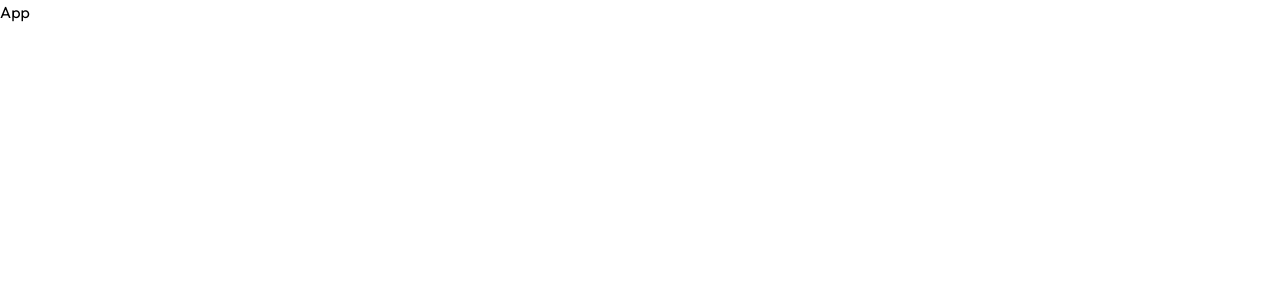
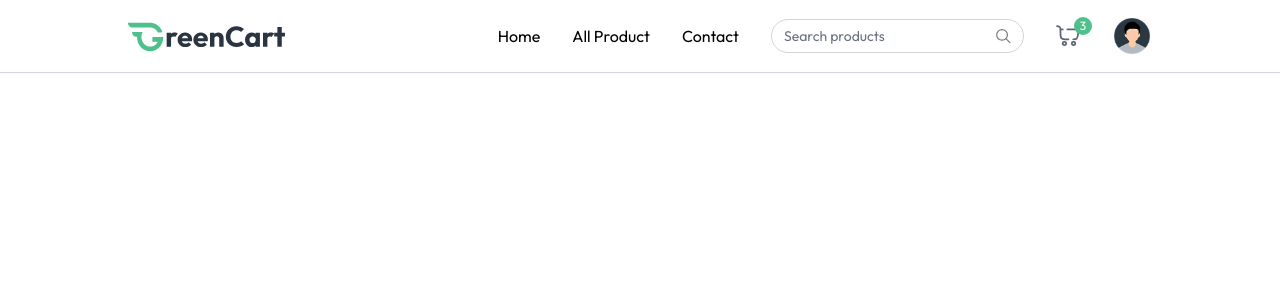
Before and after one commit to Zohirul-Islam/grocery-shope-with-reactjs-and-nodejs, a React app in the folder frontend/: page / in a window 1280 px wide. Shown: the top 300 px of the page. Built offline with nearby package versions, Linux system fonts and the light colour scheme; the HTML template or start-up script is replaced by a standard one.

Commit message:
navbar done

```diff
--- a/frontend/src/App.jsx
+++ b/frontend/src/App.jsx
@@ -1,8 +1,11 @@
+import Navbar from "./components/Navbar"
 
 
 const App = () => {
   return (
-    <div>App</div>
+    <div>
+      <Navbar/>
+    </div>
   )
 }
 
--- a/frontend/src/components/Navbar.jsx
+++ b/frontend/src/components/Navbar.jsx
@@ -1,9 +1,114 @@
-import React from 'react'
+import React, { useState } from "react";
+import { NavLink } from "react-router-dom";
+import { assets } from "../assets/assets";
+import { useAppContext } from "../context/AppContext";
 
 const Navbar = () => {
+  const [open, setOpen] = useState(false);
+  const { user, setUser, navigate, setShowUserLogin } = useAppContext();
+  const logout = async () => {
+    setUser(null);
+    navigate("/");
+  };
   return (
-    <div>Navbar</div>
-  )
-}
+    <nav className="flex items-center justify-between px-6 md:px-16 lg:px-24 xl:px-32 py-4 border-b border-gray-300 bg-white relative transition-all">
+      <NavLink to={"/"} onClick={()=>setOpen(false)}>
+        <img src={assets.logo} className="h-9" alt="" />
+      </NavLink>
 
-export default Navbar
+      {/* Desktop Menu */}
+      <div className="hidden sm:flex items-center gap-8">
+        <NavLink to={"/"}>Home</NavLink>
+        <NavLink to={"/products"}>All Product</NavLink>
+        <NavLink to={"/contact"}>Contact</NavLink>
+
+        <div className="hidden lg:flex items-center text-sm gap-2 border border-gray-300 px-3 rounded-full">
+          <input
+            className="py-1.5 w-full bg-transparent outline-none placeholder-gray-500"
+            type="text"
+            placeholder="Search products"
+          />
+          <img src={assets.search_icon} className="w-4 h-4" alt="search" />
+        </div>
+
+        <div onClick={()=>navigate('/cart')} className="relative cursor-pointer">
+          <img
+            src={assets.nav_cart_icon}
+            alt="cart-icon"
+            className="w-6 opacity-80"
+          />
+          <button className="absolute -top-2 -right-3 text-xs text-white bg-primary w-[18px] h-[18px] rounded-full">
+            3
+          </button>
+        </div>
+
+        {!user ? (
+          <button className="cursor-pointer px-8 py-2 bg-primary-dull hover:bg-indigo-600 transition text-white rounded-full">
+            Login
+          </button>
+        ) : (
+            <div className="relative group">
+              <img className="w-10" src={assets.profile_icon} alt="profile-icon" />
+              <ul className="hidden group-hover:block absolute top-10 -right-10 bg-white shadow border border-gray-200 py-2.5 w-30 rounded-md text-sm z-40">
+                <li onClick={()=>navigate('/my-orders')} className="p-1.5 pl-3 hover:bg-primary/10 cursor-pointer">My Orders</li>
+                <li onClick={logout} className="p-1.5 pl-3 hover:bg-primary/10 cursor-pointer">Logout</li>
+              </ul>
+          </div>
+        )}
+      </div>
+
+      <button
+        onClick={() => (open ? setOpen(false) : setOpen(true))}
+        aria-label="Menu"
+        className="sm:hidden"
+      >
+        {/* Menu Icon SVG */}
+        <img src={assets.menu_icon} alt="menu-icon" />
+      </button>
+
+      {/* Mobile Menu */}
+      {open && (
+        <div
+          className={`${
+            open ? "flex" : "hidden"
+          } absolute top-[60px] left-0 w-full bg-white shadow-md py-4 flex-col items-start gap-2 px-5 text-sm md:hidden`}
+        >
+          <NavLink onClick={() => setOpen(false)} to={"/"}>
+            Home
+          </NavLink>
+          <NavLink onClick={() => setOpen(false)} to={"/products"}>
+            All Product
+          </NavLink>
+          {user && (
+            <NavLink onClick={() => setOpen(false)} to={"/orders"}>
+              My Orders
+            </NavLink>
+          )}
+          <NavLink onClick={() => setOpen(false)} to={"/contact"}>
+            Contact
+          </NavLink>
+          {!user ? (
+            <button
+              onClick={() => {
+                setOpen(false);
+                setShowUserLogin(true);
+              }}
+              className="cursor-pointer px-6 py-2 mt-2 bg-primary-dull hover:bg-indigo-600 transition text-white rounded-full text-sm"
+            >
+              Login
+            </button>
+          ) : (
+            <button
+              onClick={logout}
+              className="cursor-pointer px-6 py-2 mt-2 bg-primary-dull hover:bg-indigo-600 transition text-white rounded-full text-sm"
+            >
+              Logout
+            </button>
+          )}
+        </div>
+      )}
+    </nav>
+  );
+};
+
+export default Navbar;
--- a/frontend/src/context/AppContext.jsx
+++ b/frontend/src/context/AppContext.jsx
@@ -3,21 +3,23 @@
 import { createContext } from "react";
 import { useNavigate } from "react-router-dom";
 
-export const AppContext = createContext();
+ const AppContext = createContext();
 
-export const AppContextProvider = ({ children }) => {
+ const AppContextProvider = ({ children }) => {
     const navigate = useNavigate();
-    const [user, setUser] = useState(null);
+    const [user, setUser] = useState(true);
     const [isSeller, setIsSeller] = useState(null);
+    const [showUserLogin, setShowUserLogin] = useState(false);
 
     const value = {
-        navigate,user,setUser,isSeller,setIsSeller
+        navigate,user,setUser,isSeller,setIsSeller,showUserLogin, setShowUserLogin
     }
 
     return <AppContext.Provider value={value}>
         {children}
     </AppContext.Provider>
 }
+export default AppContextProvider;
 
 export const useAppContext = () => {
     return useContext(AppContext);
--- a/frontend/src/main.jsx
+++ b/frontend/src/main.jsx
@@ -3,7 +3,7 @@
 import './index.css'
 import App from './App.jsx'
 import { BrowserRouter } from 'react-router-dom'
-import { AppContextProvider } from './context/AppContext.jsx'
+import  AppContextProvider  from './context/AppContext.jsx'
 createRoot(document.getElementById('root')).render(
   <BrowserRouter>
     <AppContextProvider>
```
